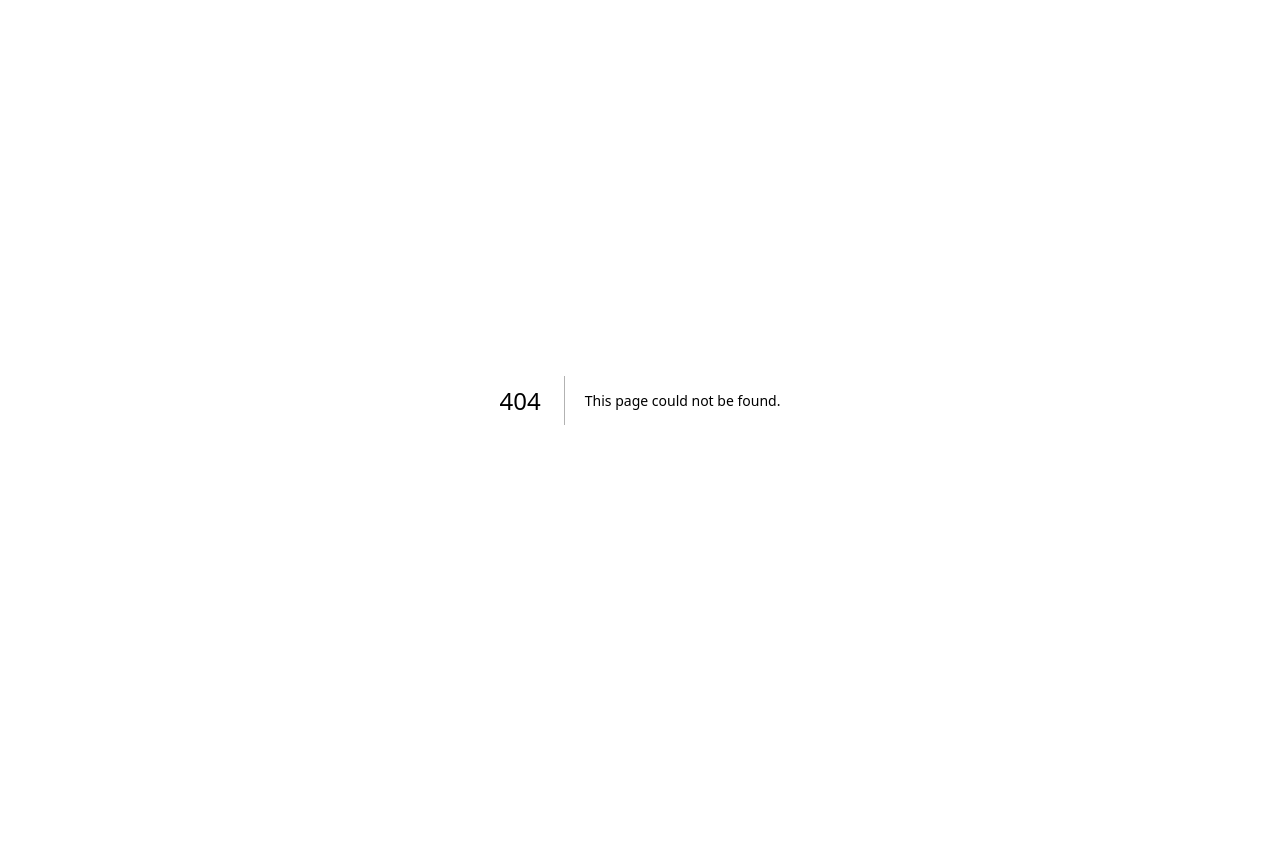
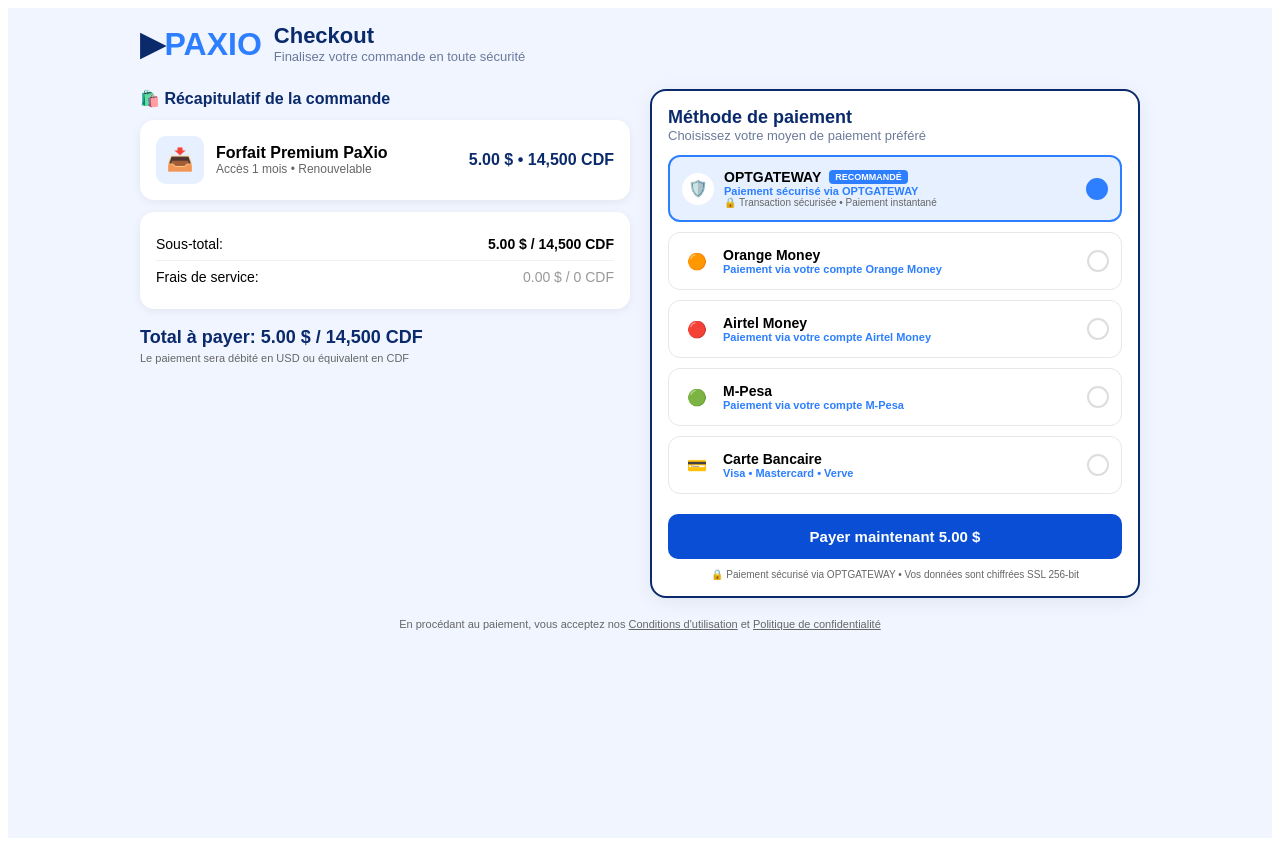
Before and after one commit to cmprojetsmasi/paxio, a Next.js app: page /checkout in a window 1280 px wide. Before the commit this address had no page. Before the commit the page ends 800 px from the top, so only its background shows below. Built offline with nearby package versions, Linux system fonts and the light colour scheme.

Commit message:
Implement checkout page with payment methods
This component allows users to select a payment method and view their order summary during the checkout process.

```diff
--- /dev/null
+++ b/pages/checkout.js
@@ -0,0 +1,77 @@
+import { useState } from 'react';
+
+export default function Checkout() {
+  const [method, setMethod] = useState('optgateway');
+
+  const methods = [
+    { id: 'optgateway', name: 'OPTGATEWAY', sub: 'Paiement sécurisé via OPTGATEWAY', badge: 'RECOMMANDÉ', color: '#E6F0FF', icon: '🛡️' },
+    { id: 'orange', name: 'Orange Money', sub: 'Paiement via votre compte Orange Money', color: '#FFF2E6', icon: '🟠' },
+    { id: 'airtel', name: 'Airtel Money', sub: 'Paiement via votre compte Airtel Money', color: '#FFE6E6', icon: '🔴' },
+    { id: 'mpesa', name: 'M-Pesa', sub: 'Paiement via votre compte M-Pesa', color: '#E6F5E6', icon: '🟢' },
+    { id: 'carte', name: 'Carte Bancaire', sub: 'Visa • Mastercard • Verve', color: '#E6F0FF', icon: '💳' },
+  ];
+
+  return (
+    <div style={{ fontFamily: 'sans-serif', background: '#F0F5FF', minHeight: '100vh', padding: 15 }}>
+      <div style={{ maxWidth: 1000, margin: '0 auto' }}>
+        {/* Header */}
+        <div style={{ display: 'flex', alignItems: 'center', gap: 12, marginBottom: 25 }}>
+          <div style={{ fontWeight: 900, fontSize: 32, color: '#0A2A6B' }}>▶<span style={{color:'#2D7FFF'}}>PAXIO</span></div>
+          <div><div style={{ fontWeight: 800, fontSize: 22, color: '#0A2A6B' }}>Checkout</div><div style={{ fontSize: 13, color: '#6B7A99' }}>Finalisez votre commande en toute sécurité</div></div>
+        </div>
+
+        <div style={{ display: 'grid', gridTemplateColumns: '1fr 1fr', gap: 20 }}>
+          {/* Left - Recap */}
+          <div>
+            <div style={{ display: 'flex', alignItems: 'center', gap: 8, fontWeight: 700, marginBottom: 12, color: '#0A2A6B' }}>🛍️ Récapitulatif de la commande</div>
+
+            <div style={{ background: '#fff', borderRadius: 14, padding: 16, boxShadow: '0 2px 10px #0001', display: 'flex', gap: 12, alignItems: 'center' }}>
+              <div style={{ width: 48, height: 48, background: '#E6F0FF', borderRadius: 10, display: 'flex', alignItems: 'center', justifyContent: 'center', fontSize: 22 }}>📥</div>
+              <div style={{ flex: 1 }}><div style={{ fontWeight: 700 }}>Forfait Premium PaXio</div><div style={{ fontSize: 12, color: '#666' }}>Accès 1 mois • Renouvelable</div></div>
+              <div style={{ fontWeight: 800, color: '#0A2A6B' }}>5.00 $ • 14,500 CDF</div>
+            </div>
+
+            <div style={{ background: '#fff', borderRadius: 14, padding: 16, marginTop: 12, boxShadow: '0 2px 10px #0001' }}>
+              <div style={{ display: 'flex', justifyContent: 'space-between', padding: '8px 0', borderBottom: '1px solid #f0f0f0', fontSize: 14 }}><span>Sous-total:</span><b>5.00 $ / 14,500 CDF</b></div>
+              <div style={{ display: 'flex', justifyContent: 'space-between', padding: '8px 0', fontSize: 14 }}><span>Frais de service:</span><span style={{color:'#999'}}>0.00 $ / 0 CDF</span></div>
+            </div>
+
+            <div style={{ marginTop: 18 }}>
+              <div style={{ fontWeight: 800, fontSize: 18, color: '#0A2A6B' }}>Total à payer: <span style={{ color: '#0A2A6B' }}>5.00 $ / 14,500 CDF</span></div>
+              <div style={{ fontSize: 11, color: '#666', marginTop: 4 }}>Le paiement sera débité en USD ou équivalent en CDF</div>
+            </div>
+          </div>
+
+          {/* Right - Paiement */}
+          <div style={{ background: '#fff', borderRadius: 16, padding: 16, boxShadow: '0 4px 20px #0001', border: '2px solid #0A2A6B' }}>
+            <div style={{ fontWeight: 800, fontSize: 18, color: '#0A2A6B' }}>Méthode de paiement</div>
+            <div style={{ fontSize: 13, color: '#6B7A99', marginBottom: 12 }}>Choisissez votre moyen de paiement préféré</div>
+
+            {methods.map(m => (
+              <div key={m.id} onClick={() => setMethod(m.id)} style={{
+                border: method === m.id ? '2px solid #2D7FFF' : '1px solid #e5e7eb',
+                background: method === m.id ? '#E6F0FF' : '#fff',
+                borderRadius: 12, padding: 12, display: 'flex', gap: 10, alignItems: 'center', marginBottom: 10, cursor: 'pointer'
+              }}>
+                <div style={{ width: 32, height: 32, borderRadius: 50, background: '#fff', display: 'flex', alignItems: 'center', justifyContent: 'center' }}>{m.icon}</div>
+                <div style={{ flex: 1 }}>
+                  <div style={{ fontWeight: 700, fontSize: 14, display: 'flex', gap: 8, alignItems: 'center' }}>{m.name} {m.badge && <span style={{ background: '#2D7FFF', color: '#fff', fontSize: 9, padding: '2px 6px', borderRadius: 4 }}>{m.badge}</span>}</div>
+                  <div style={{ fontSize: 11, color: '#2D7FFF', fontWeight: 600 }}>{m.sub}</div>
+                  {m.id === 'optgateway' && <div style={{ fontSize: 10, color: '#666' }}>🔒 Transaction sécurisée • Paiement instantané</div>}
+                </div>
+                <div style={{ width: 18, height: 18, borderRadius: 50, border: '2px solid ' + (method === m.id ? '#2D7FFF' : '#ddd'), background: method === m.id ? '#2D7FFF' : '#fff' }}></div>
+              </div>
+            ))}
+
+            <button style={{ width: '100%', background: '#0A4ED6', color: '#fff', padding: 14, borderRadius: 10, border: 'none', fontWeight: 800, fontSize: 15, marginTop: 10 }}>
+              Payer maintenant 5.00 $
+            </button>
+            <div style={{ fontSize: 10, textAlign: 'center', color: '#666', marginTop: 10 }}>🔒 Paiement sécurisé via OPTGATEWAY • Vos données sont chiffrées SSL 256-bit</div>
+          </div>
+        </div>
+
+        <div style={{ fontSize: 11, textAlign: 'center', marginTop: 20, color: '#666' }}>En procédant au paiement, vous acceptez nos <u>Conditions d'utilisation</u> et <u>Politique de confidentialité</u></div>
+      </div>
+    </div>
+  );
+}
```
